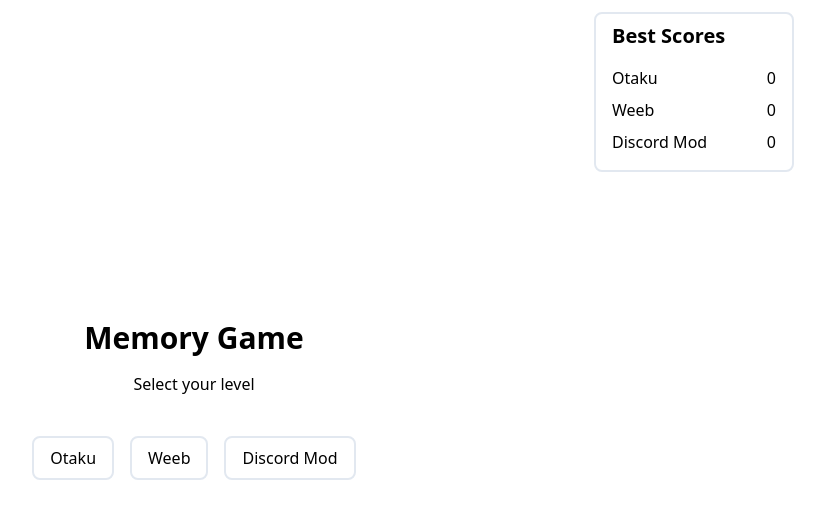
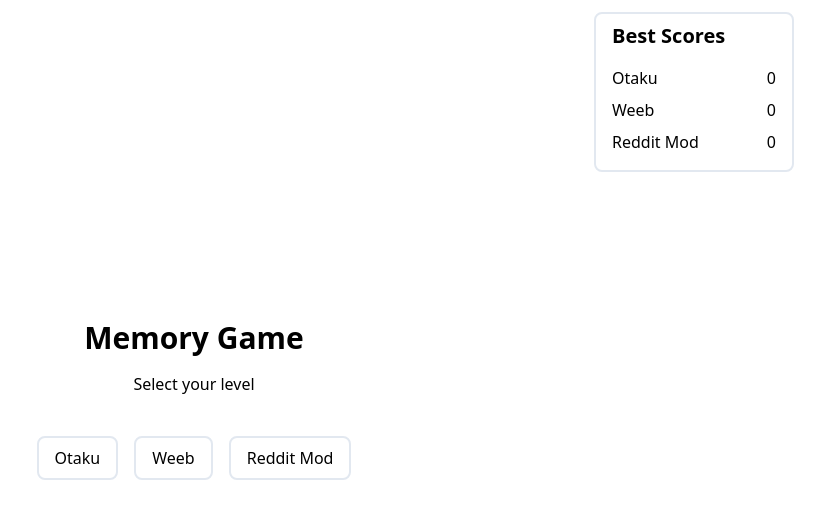
Before and after one commit to aaksant/memory-game, a React (Vite) app: page / in a window 1280 px wide. Shown: the top 518 px of the page, without its empty margins (446-1271 px from the left). Built offline with nearby package versions, Linux system fonts and the light colour scheme.

Commit message:
chore: change level name

```diff
--- a/src/levels.js
+++ b/src/levels.js
@@ -1,7 +1,7 @@
 const levels = [
   { name: 'Otaku', numberOfCards: 3, rounds: 5 },
   { name: 'Weeb', numberOfCards: 4, rounds: 10 },
-  { name: 'Discord Mod', numberOfCards: 5, rounds: 20 }
+  { name: 'Reddit Mod', numberOfCards: 5, rounds: 20 }
 ];
 
 export default levels;
```
